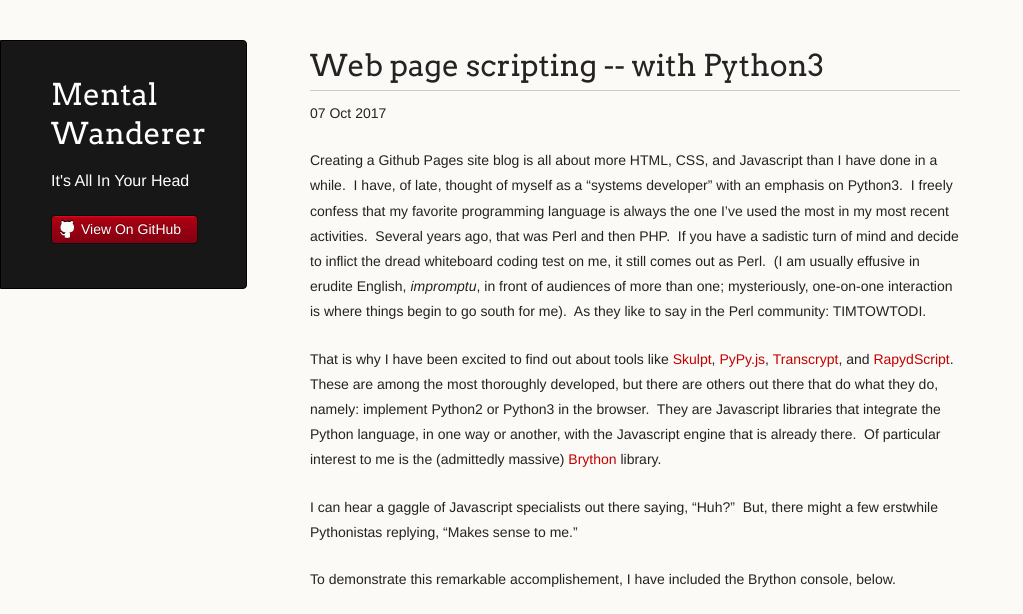
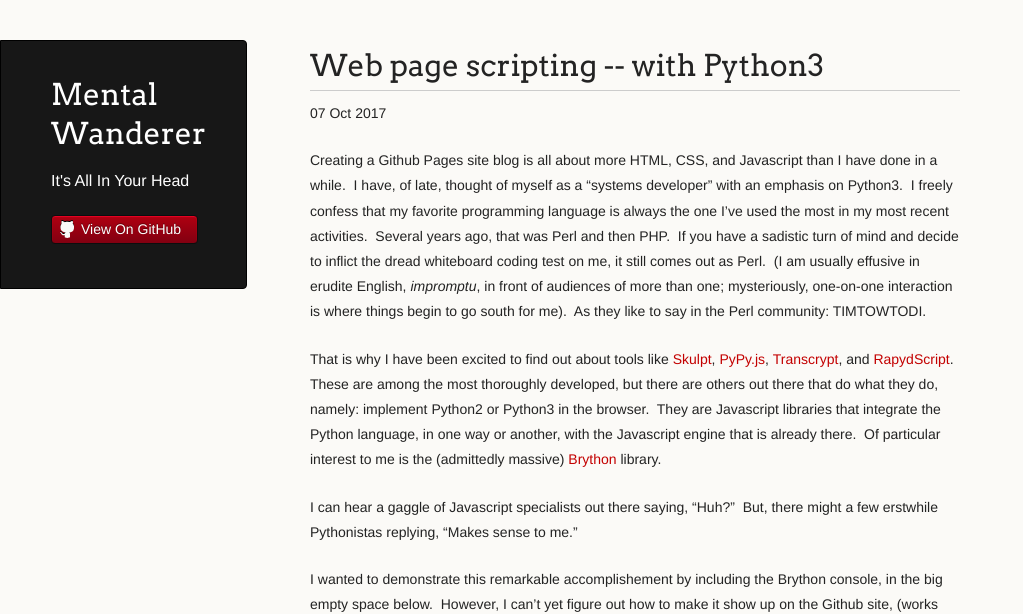
Before and after one commit to coryburt/coryburt.github.io, a Jekyll site: the page built from _posts/2017-10-07-Brython-in-an-iframe.md, in a window 1280 px wide. Shown: the top 614 px of the page, without its empty margins (0-1023 px from the left). Built offline with Jekyll 4.4.1, drawn with Linux system fonts in a browser that asks for light colours; some of the changed text lies outside the part shown; grey boxes are pictures that could not be loaded.

Commit message:
Update blog

```diff
--- a/_posts/2017-10-07-Brython-in-an-iframe.md
+++ b/_posts/2017-10-07-Brython-in-an-iframe.md
@@ -19,11 +19,13 @@
 
 I can hear a gaggle of Javascript specialists out there saying, "Huh?"&nbsp; But, there might a few erstwhile Pythonistas replying, "Makes sense to me."
 
-To demonstrate this remarkable accomplishement, I have included the Brython console, below.&nbsp;
+I wanted to demonstrate this remarkable accomplishement by including the Brython console, in the big empty space below.&nbsp;
+However, I can't yet figure out how to make it show up on the Github site, (works fine at home).&nbsp;
+Rather than simply withdraw this post, I'll leave it and work some more on the problem; if I find the solution, I'll make another post.
 
 <iframe src="http://brython.info/console.html" frameborder="no" border="0" marginwidth="0" marginheight="0" width="670" height="450"></iframe>
 
-You can try it out right here and demonstrate to yourself how much of the full Python3 language is actually implemented.&nbsp;
+If it actually showed up above, you could try it out right here and demonstrate to yourself how much of the full Python3 language is actually implemented.&nbsp;
 Quite a large number of Python libraries, (not all, as you might expect), are available for import.&nbsp;
 Best of all, it makes scripting the browser available to the Python programmer.&nbsp;
-Perhaps not the most emminently practical thing to do, but surprisingly capable and responsive.&nbsp; Definitely amazing!
+Perhaps not the most emminently practical thing to do, but surprisingly capable and responsive.&nbsp; Definitely amazing.&nbsp; Just not on Github Pages.&nbsp; Yet.
```
